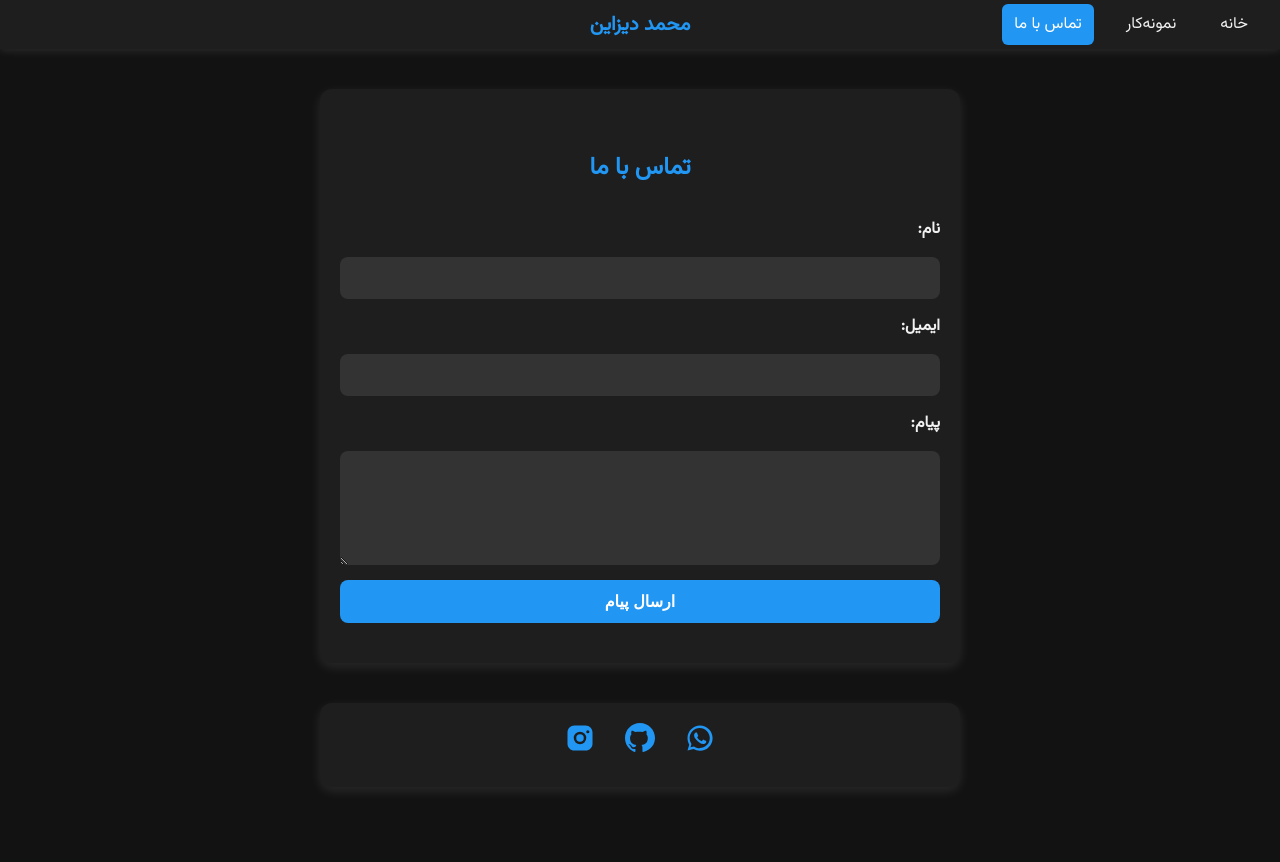
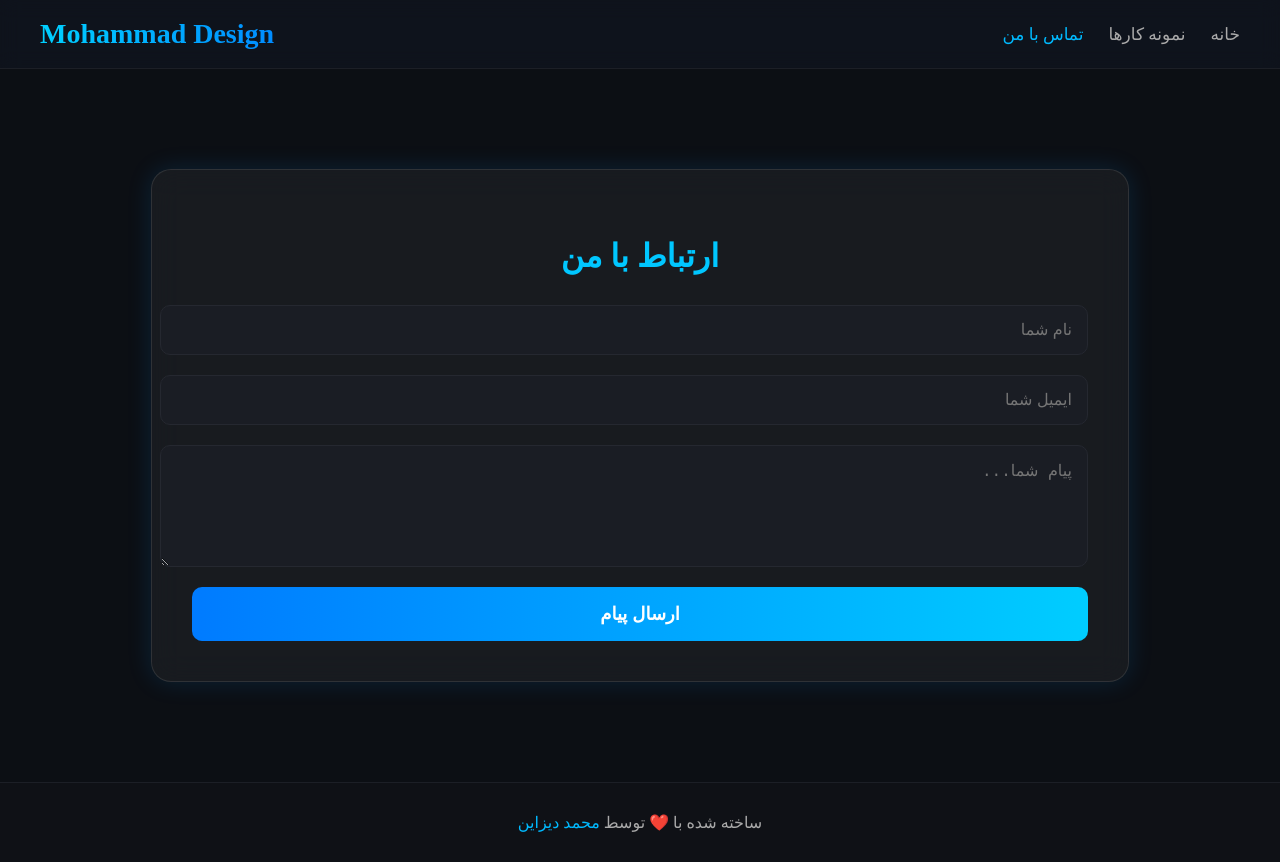
Before and after one commit to mohamad095/my-website, a plain HTML site: page contact.html in a window 1280 px wide. Before the commit the page ends 817 px from the top, so only its background shows below. Drawn offline with Linux system fonts and the light colour scheme; a web font is replaced by a local one.

Commit message:
contact.html

```diff
--- a/contact.html
+++ b/contact.html
@@ -1,221 +1,164 @@
 <!DOCTYPE html>
-<html lang="fa">
+<html lang="fa" dir="rtl">
 <head>
-  <meta charset="UTF-8" />
-  <meta name="viewport" content="width=device-width, initial-scale=1.0"/>
-  <title>تماس با ما</title>
+<meta charset="UTF-8">
+<title>تماس با من | محمد دیزاین</title>
+
 <style>
-    @import url('https://fonts.googleapis.com/css2?family=Vazirmatn&display=swap');
-
-    :root {
-      --bg: #121212;
-      --text: #f1f1f1;
-      --card: #1e1e1e;
-      --primary: #2196f3;
-      --shadow: rgba(255, 255, 255, 0.1);
+@font-face {
+  font-family: Vazir;
+  src: url('https://cdn.fontcdn.ir/Fonts/Vazir/Vazir.ttf');
 }
 
-    body {
-      margin: 0;
-      font-family: 'Vazirmatn', sans-serif;
-      background-color: var(--bg);
-      color: var(--text);
+body{
+  margin:0;
+  background:#0c0f14;
+  font-family: Vazir;
+  color:white;
 }
 
-    .navbar {
-      display: flex;
-      justify-content: flex-end;
-      align-items: center;
-      background: var(--card);
-      padding: 12px 20px;
-      box-shadow: 0 2px 8px var(--shadow);
-      position: relative;
-      z-index: 999;
+/* NAVBAR */
+.navbar{
+  display:flex;
+  justify-content:space-between;
+  align-items:center;
+  padding:18px 40px;
+  background:rgba(15,20,30,0.8);
+  backdrop-filter:blur(10px);
+  border-bottom:1px solid #1c1f26;
+  position:sticky;
+  top:0;
 }
 
-    .logo {
-      position: absolute;
-      left: 50%;
-      transform: translateX(-50%);
-      color: var(--primary);
-      font-size: 20px;
-      font-weight: bold;
+.logo{
+  font-size:28px;
+  font-weight:bold;
+  background:linear-gradient(90deg,#00d0ff,#008cff);
+  -webkit-background-clip:text;
+  -webkit-text-fill-color:transparent;
 }
 
-    .nav-links {
-      list-style: none;
-      display: flex;
-      gap: 20px;
-      margin: 0;
-      padding: 0;
+.nav-links{
+  display:flex;
+  gap:25px;
 }
 
-    .nav-links li a {
-      text-decoration: none;
-      color: var(--text);
-      font-weight: 500;
-      padding: 8px 12px;
-      border-radius: 6px;
-      transition: 0.3s;
+.nav-links a{
+  color:#aaa;
+  text-decoration:none;
+  font-size:17px;
+  position:relative;
+  transition:.3s;
 }
 
-    .nav-links li a:hover,
-    .nav-links li a.active {
-      background-color: var(--primary);
-      color: white;
+.nav-links a:hover{
+  color:#00baff;
 }
 
-    @media (max-width: 768px) {
-      .navbar {
-        flex-direction: column;
-        align-items: flex-start;
+.active{
+  color:#00baff !important;
 }
 
-      .nav-links {
-        flex-direction: column;
-        gap: 10px;
-        width: 100%;
-        margin-top: 10px;
+/* SECTION */
+.container{
+  width:70%;
+  margin:100px auto;
+  background:rgba(255,255,255,0.05);
+  padding:40px;
+  border-radius:20px;
+  backdrop-filter:blur(15px);
+  border:1px solid rgba(255,255,255,0.1);
+  box-shadow:0 0 25px rgba(0,150,255,0.15);
 }
 
-      .logo {
-        position: static;
-        transform: none;
-        margin: auto;
-        padding: 10px 0;
-      }
+.container h2{
+  text-align:center;
+  font-size:32px;
+  color:#00c7ff;
+  margin-bottom:30px;
 }
 
-    section {
-      padding: 40px 20px;
-      max-width: 600px;
-      margin: 40px auto;
-      background: var(--card);
-      border-radius: 12px;
-      box-shadow: 0 4px 12px var(--shadow);
+form{
+  display:flex;
+  flex-direction:column;
+  gap:20px;
 }
 
-    h1 {
-      text-align: center;
-      margin-bottom: 30px;
-      color: var(--primary);
+input,textarea{
+  width:100%;
+  padding:15px;
+  border-radius:10px;
+  background:#1a1d24;
+  border:1px solid #252830;
+  color:white;
+  font-size:16px;
+  transition:.3s;
 }
 
-    form {
-      display: flex;
-      flex-direction: column;
-      gap: 15px;
+input:focus,textarea:focus{
+  border-color:#00bfff;
+  box-shadow:0 0 10px #00bfff;
+  outline:none;
 }
 
-    label {
-      font-weight: 600;
+button{
+  padding:16px;
+  border:none;
+  border-radius:10px;
+  background:linear-gradient(90deg,#007bff,#00cdff);
+  color:white;
+  font-size:18px;
+  font-weight:bold;
+  cursor:pointer;
+  transition:.3s;
 }
 
-    input, textarea {
-      padding: 12px;
-      border: none;
-      border-radius: 8px;
-      background: #333;
-      color: var(--text);
-      font-size: 16px;
-      resize: vertical;
+button:hover{
+  box-shadow:0 0 25px #009dff;
+  transform:scale(1.03);
 }
 
-    input:focus, textarea:focus {
-      outline: 2px solid var(--primary);
-      background: #222;
+/* Footer */
+footer{
+  margin-top:100px;
+  padding:30px;
+  text-align:center;
+  color:#aaa;
+  border-top:1px solid #1c1f26;
+  background:#0f1116;
 }
 
-    button {
-      background-color: var(--primary);
-      color: white;
-      border: none;
-      padding: 12px;
-      font-size: 16px;
-      font-weight: bold;
-      border-radius: 8px;
-      cursor: pointer;
-      transition: background-color 0.3s ease;
-    }
-
-    button:hover {
-      background-color: #0b7dda;
-    }
-
-    .social {
-      max-width: 600px;
-      margin: 30px auto;
-      background: var(--card);
-      border-radius: 12px;
-      box-shadow: 0 4px 12px var(--shadow);
-      padding: 20px;
-      display: flex;
-      justify-content: center;
-      gap: 30px;
-      direction: rtl;
-      flex-wrap: wrap;
-    }
-
-    .social a {
-      color: var(--primary);
-      text-decoration: none;
-      font-size: 26px;
-      transition: color 0.3s ease;
-    }
-
-    .social a:hover {
-      color: #0b7dda;
-    }
-
-    .icon {
-      width: 30px;
-      height: 30px;
-      fill: currentColor;
-    }
+footer span{color:#00baff;}
 </style>
 </head>
+
 <body>
 
-  <!-- نوار ناوبری -->
-  <nav class="navbar">
-    <div class="logo">محمد دیزاین</div>
-    <ul class="nav-links">
-      <li><a href="contact.html" class="active">تماس با ما</a></li>
+<!-- NAVBAR -->
+<div class="navbar">
+  <div class="nav-links">
+    <a href="index.html">خانه</a>
+    <a href="portfolio.html">نمونه کارها</a>
+    <a href="contact.html" class="active">تماس با من</a>
+  </div>
+  <div class="logo">Mohammad Design</div>
+</div>
 
-      <li><a href="portfolio.html">نمونه‌کار</a></li>
-      <li><a href="index.html">خانه</a></li>
-    </ul>
-  </nav>
+<!-- FORM -->
+<div class="container">
+  <h2>ارتباط با من</h2>
 
-  <!-- فرم تماس -->
-  <section dir="rtl">
-    <h1>تماس با ما</h1>
   <form action="https://formspree.io/f/xrbkbjeb" method="POST">
-      <label for="name">نام:</label>
-      <input type="text" id="name" name="name" required>
-
-      <label for="email">ایمیل:</label>
-      <input type="email" id="email" name="email" required>
-
-      <label for="message">پیام:</label>
-      <textarea id="message" name="message" rows="5" required></textarea>
-
+    <input type="text" name="name" placeholder="نام شما" required>
+    <input type="email" name="email" placeholder="ایمیل شما" required>
+    <textarea name="message" rows="5" placeholder="پیام شما..." required></textarea>
     <button type="submit">ارسال پیام</button>
   </form>
-  </section>
+</div>
 
-  <!-- شبکه‌های اجتماعی -->
-  <div class="social">
-    <a href="https://wa.me/989928495610" target="_blank" title="واتساپ">
-      <svg class="icon" viewBox="0 0 24 24"><path d="M12.04 2C6.52 2 2 6.52 2 12.04c0 1.93.5 3.73 1.39 5.32L2 22l4.74-1.24a10 10 0 005.3 1.45h.01c5.52 0 10.04-4.52 10.04-10.04C22.09 6.52 17.57 2 12.04 2zm0 18.16c-1.63 0-3.16-.45-4.48-1.24l-.32-.2-2.8.73.74-2.73-.21-.35a8.048 8.048 0 01-1.26-4.36c0-4.45 3.62-8.06 8.06-8.06s8.06 3.62 8.06 8.06-3.62 8.06-8.06 8.06zm4.43-6.07c-.24-.12-1.4-.7-1.61-.78-.22-.08-.38-.12-.54.12-.16.24-.62.78-.76.94-.14.16-.28.18-.52.06-.24-.12-1.01-.37-1.92-1.17-.71-.63-1.19-1.41-1.33-1.65-.14-.24-.01-.37.11-.49.12-.12.24-.28.36-.42.12-.14.16-.24.24-.4.08-.16.04-.3-.02-.42-.06-.12-.54-1.3-.74-1.77-.2-.48-.4-.41-.54-.42h-.46c-.16 0-.42.06-.64.3-.22.24-.84.82-.84 2s.86 2.33.98 2.5c.12.16 1.7 2.6 4.12 3.65.58.25 1.03.4 1.38.51.58.19 1.1.16 1.51.1.46-.07 1.4-.57 1.6-1.12.2-.55.2-1.02.14-1.12-.06-.1-.22-.16-.46-.28z"/></svg>
-    </a>
-    <a href="https://eitaa.com/" target="_blank" title="ایتــا">
-      <svg class="icon" viewBox="0 0 24 24"><path d="M12 0C5.372 0 0 5.373 0 12c0 5.08 3.163 9.428 7.594 11.176.556.103.76-.241.76-.537v-1.872c-3.089.673-3.737-1.49-3.737-1.49-.506-1.287-1.237-1.63-1.237-1.63-1.01-.691.077-.677.077-.677 1.117.079 1.704 1.147 1.704 1.147.992 1.7 2.603 1.21 3.236.925.102-.719.388-1.21.706-1.488-2.463-.279-5.05-1.232-5.05-5.483 0-1.212.433-2.203 1.144-2.979-.114-.28-.495-1.41.107-2.94 0 0 .934-.3 3.06 1.14.888-.247 1.84-.37 2.788-.375.945.005 1.898.128 2.788.375 2.124-1.44 3.057-1.14 3.057-1.14.603 1.53.223 2.66.11 2.94.713.776 1.143 1.767 1.143 2.98 0 4.262-2.59 5.2-5.06 5.472.397.341.75 1.014.75 2.045v3.031c0 .299.202.645.77.536C20.837 21.423 24 17.078 24 12c0-6.627-5.373-12-12-12z"/></svg>
-    </a>
-    <a href="https://instagram.com/your_instagram" target="_blank" title="اینستاگرام">
-      <svg class="icon" viewBox="0 0 24 24"><path d="M7.5 2C4.47 2 2 4.47 2 7.5v9C2 19.53 4.47 22 7.5 22h9c3.03 0 5.5-2.47 5.5-5.5v-9C22 4.47 19.53 2 16.5 2h-9zM12 7a5 5 0 1 1 0 10 5 5 0 0 1 0-10zm6.25-1.25a1.25 1.25 0 1 1 0 2.5 1.25 1.25 0 0 1 0-2.5zM12 9a3 3 0 1 0 0 6 3 3 0 0 0 0-6z"/></svg>
-    </a>
-  </div>
+<footer>
+  ساخته شده با ❤️ توسط <span>محمد دیزاین</span>
+</footer>
 
 </body>
 </html>
```
Lines whose indentation alone changed are shown as unchanged.
